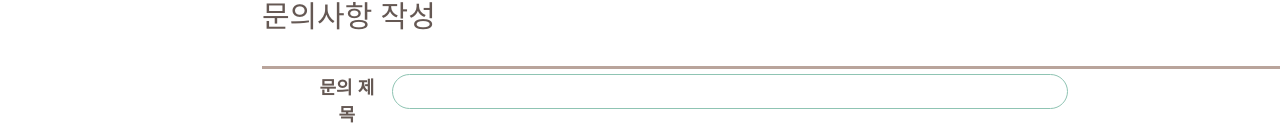
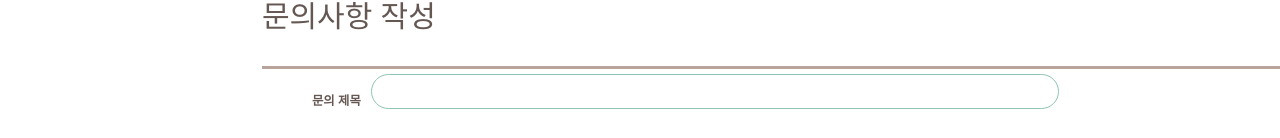
Before and after one commit to Teddybear-6/Front_ToeGeunGil, a React (Create React App) app in the folder toegeungil/: page /service/qna/write in a window 1280 px wide. Shown: the part 458-596 px from the top of the page. Built offline with nearby package versions, Linux system fonts and the light colour scheme; the HTML template or start-up script is replaced by a standard one.

Commit message:
answerWrite css 변경

```diff
--- a/toegeungil/src/public/qna/component/AnswerWrite.css
+++ b/toegeungil/src/public/qna/component/AnswerWrite.css
@@ -23,6 +23,7 @@
 
 
 .write-col1 {
+    font-size: 1.125rem;
     color: #655853;
     width: 68.75rem;
     height: 3.125rem;
--- a/toegeungil/src/public/qna/pages/AnswerWrite.js
+++ b/toegeungil/src/public/qna/pages/AnswerWrite.js
@@ -54,7 +54,7 @@ function AnswerWrite({ user, questionNum }) {
             <h1 className="write-header1">답변 작성</h1>
             <div className="write-wrapper textarea">
                 <div className="write-col1">
-                    <label>답변 제목</label>
+                    <label className="write-content">답변 제목</label>
                     <div className="write-text1 textarea">
                         <input className="text-box"
                             type="text"
```
